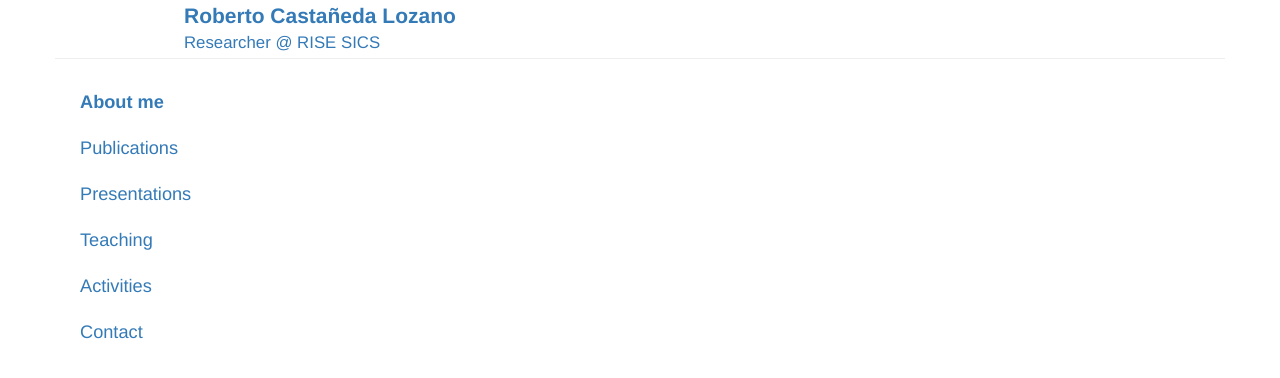
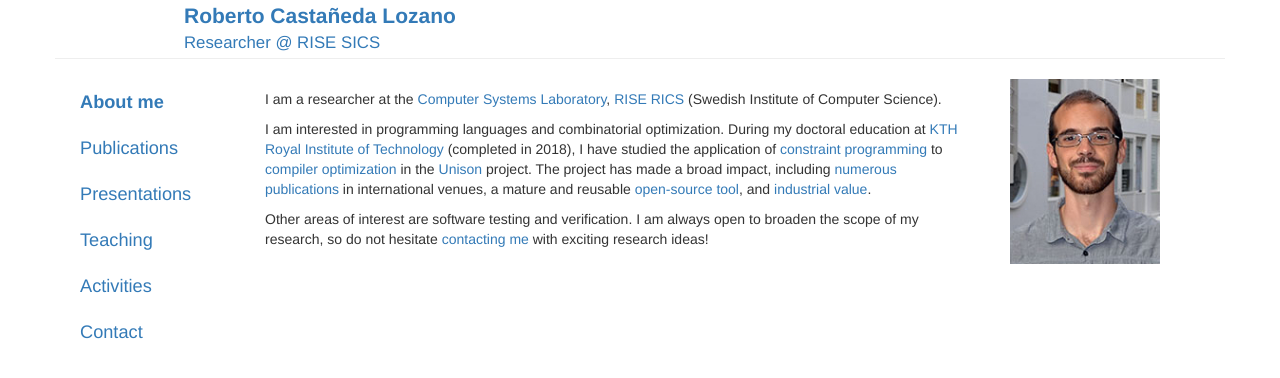
Before and after one commit to robcasloz/robcasloz.github.io, a Jekyll site: the page built from index.md, in a window 1280 px wide. Shown: the top 378 px of the page. Built offline with Jekyll 4.4.1, drawn with Linux system fonts in a browser that asks for light colours.

Commit message:
Add intro

```diff
--- a/index.md
+++ b/index.md
@@ -2,3 +2,26 @@
 layout: default
 title: "About me"
 ---
+
+
+<img align="right" width="150" hspace="50" src="/images/roberto.jpg">
+
+I am a researcher at the [Computer Systems
+Laboratory](http://www.sics.se/groups/computer-systems-laboratory-csl), [RISE
+RICS](http://www.sics.se/) (Swedish Institute of Computer Science).
+
+I am interested in programming languages and combinatorial optimization. During
+my doctoral education at [KTH Royal Institute of
+Technology](http://www.kth.se/en) (completed in 2018), I have studied the
+application of [constraint
+programming](http://en.wikipedia.org/wiki/Constraint_programming) to [compiler
+optimization](http://en.wikipedia.org/wiki/Compiler_optimization) in the
+[Unison](http://unison-code.github.io/) project. The project has made a broad
+impact, including [numerous publications](/publications.html) in international
+venues, a mature and reusable [open-source
+tool](https://github.com/unison-code/unison), and [industrial
+value](https://www.ericsson.com/research-blog/outperforming-state-art-compilers-unison/).
+
+Other areas of interest are software testing and verification. I am always open
+to broaden the scope of my research, so do not hesitate [contacting
+me](/contact.html) with exciting research ideas!
```
Also changed, not shown: images/roberto.jpg (added).
